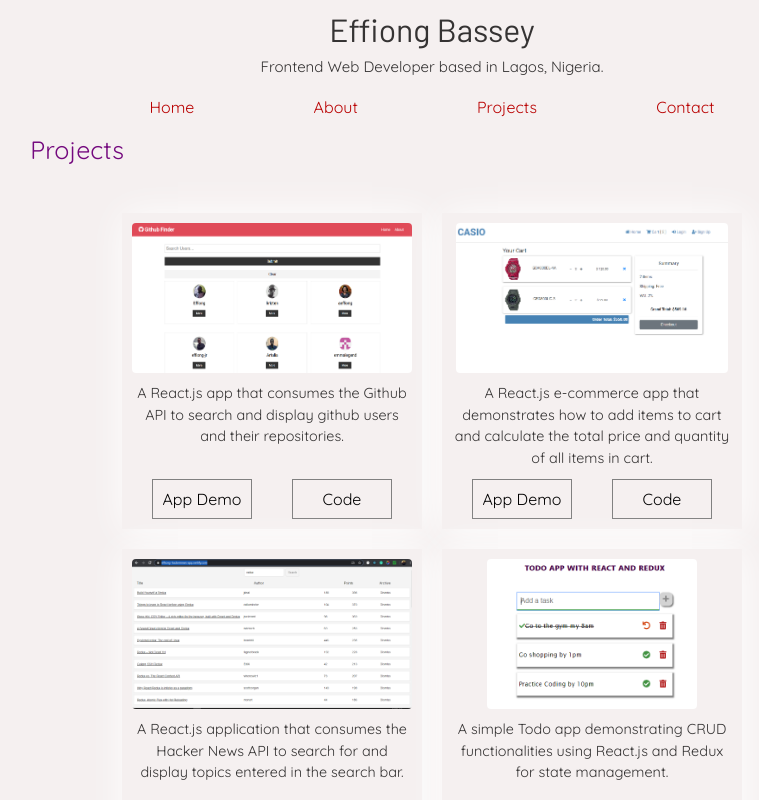
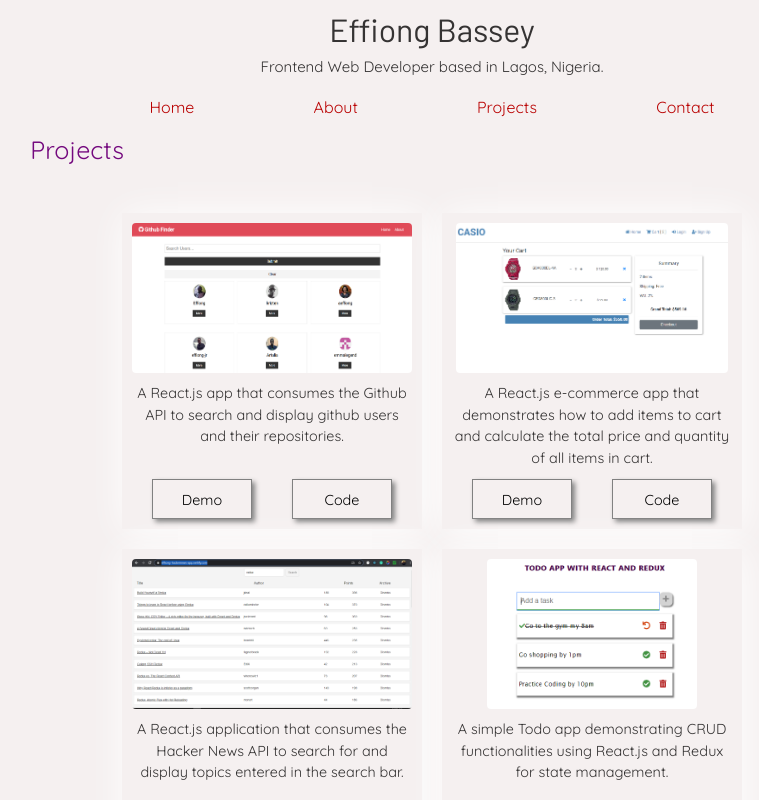
Before and after one commit to effiong-jr/portfolio, a React (Create React App) app: page /projects in a window 1280 px wide. Shown: the top 800 px of the page, without its empty margins (208-967 px from the left). Built offline with nearby package versions, Linux system fonts and the light colour scheme.

Commit message:
Modified project button text

```diff
--- a/src/Components/CustomButton/customButton.css
+++ b/src/Components/CustomButton/customButton.css
@@ -1,16 +1,19 @@
 .custom-button {
     height: 40px;
     width: 100px;
+    color: white;
     border: 1px solid gray;
+    box-shadow: 3px 3px 5px gray;
 }
 
 .custom-button a {
     text-decoration: none;
     color: black;
+    font-size: 0.9rem;
 }
 
 .custom-button:hover {
     color: black;
-    border: 1px solid black;
-    background-color: rgb(210, 210, 214);
+    border: 1px solid rgb(59, 59, 59);
+    box-shadow: 2px 2px 10px rgb(66, 65, 65);
 }
--- a/src/Components/Projects/index.css
+++ b/src/Components/Projects/index.css
@@ -13,7 +13,6 @@
 
 .img-container {
     min-width: 100%;
-    /* height: 150px; */
     overflow: hidden;
 }
 
--- a/src/Components/Projects/index.js
+++ b/src/Components/Projects/index.js
@@ -14,12 +14,16 @@ function Projects() {
             <p className="desc">{project.desc}</p>
 
             <div className="button-container">
-                <CustomButton className="btn">
-                    <a href={project.demoLink} target="_blank"  rel="noopener noreferrer">App Demo</a>
+                <CustomButton className="custom-btn">
+                    <span className="btn-text">
+                        <a href={project.demoLink} target="_blank"  rel="noopener noreferrer">Demo</a>
+                    </span>
                 </CustomButton>
 
-                <CustomButton>
-                    <a href={project.codeLink} target="_blank"  rel="noopener noreferrer">Code</a>
+                <CustomButton className="custom-btn">
+                    <span className="btn-text">
+                        <a href={project.codeLink} target="_blank"  rel="noopener noreferrer">Code</a>
+                    </span>
                 </CustomButton>
 
             </div>
```
